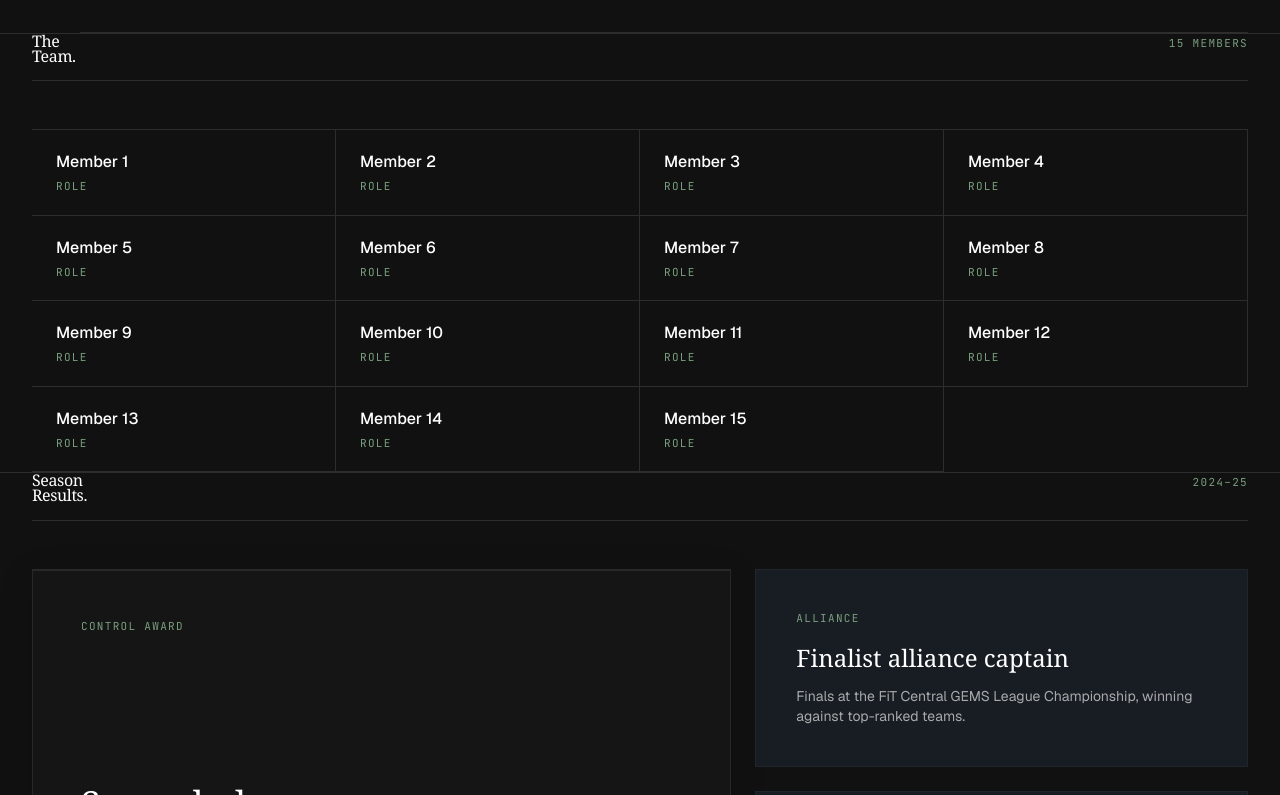
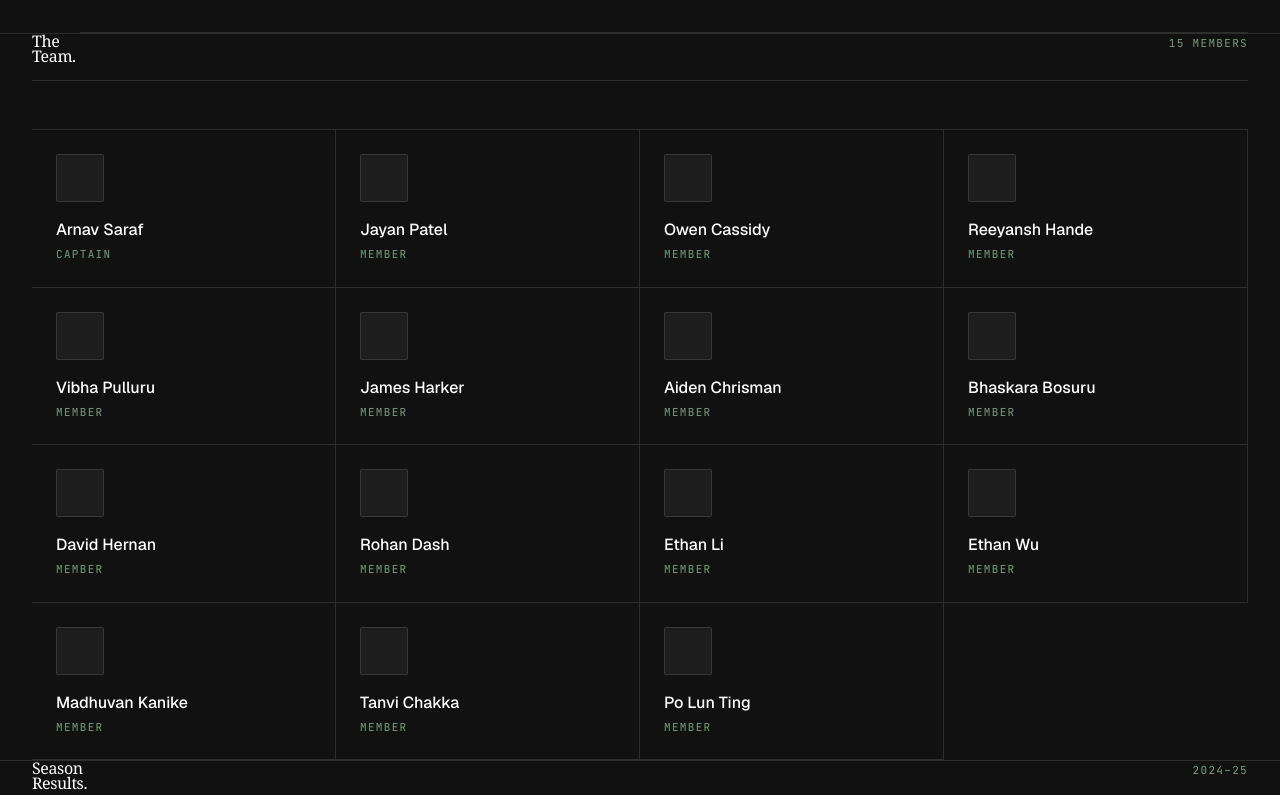
Before and after one commit to WestwoodRobotics/hungamunga, a SvelteKit app: page / in a window 1280 px wide. Shown: the part 2305-3100 px from the top of the page. Built offline with nearby package versions, Linux system fonts and the light colour scheme; a web font is replaced by a local one.

Commit message:
fix: add roster names + image areas

```diff
--- a/src/app.html
+++ b/src/app.html
@@ -8,6 +8,7 @@
 		<link rel="preconnect" href="https://fonts.gstatic.com" crossorigin>
 		<link href="https://fonts.googleapis.com/css2?family=Geist:wght@100..900&family=Instrument+Serif:ital@0;1&family=JetBrains+Mono:wght@400;500;700&display=swap" rel="stylesheet">
 		<link rel="preload" href="/fonts/space-grotesk.woff2" as="font" type="font/woff2" crossorigin>
+		<link rel="icon" href="/favicon.png" type="image/png" />
 		%sveltekit.head%
 	</head>
 	<body data-sveltekit-preload-data="hover">
--- a/src/lib/config.ts
+++ b/src/lib/config.ts
@@ -11,19 +11,19 @@ export interface Member {
 }
 
 export const MEMBERS: Member[] = [
-	{ name: 'Member 1',  role: 'Role', pfp: '' },
-	{ name: 'Member 2',  role: 'Role', pfp: '' },
-	{ name: 'Member 3',  role: 'Role', pfp: '' },
-	{ name: 'Member 4',  role: 'Role', pfp: '' },
-	{ name: 'Member 5',  role: 'Role', pfp: '' },
-	{ name: 'Member 6',  role: 'Role', pfp: '' },
-	{ name: 'Member 7',  role: 'Role', pfp: '' },
-	{ name: 'Member 8',  role: 'Role', pfp: '' },
-	{ name: 'Member 9',  role: 'Role', pfp: '' },
-	{ name: 'Member 10', role: 'Role', pfp: '' },
-	{ name: 'Member 11', role: 'Role', pfp: '' },
-	{ name: 'Member 12', role: 'Role', pfp: '' },
-	{ name: 'Member 13', role: 'Role', pfp: '' },
-	{ name: 'Member 14', role: 'Role', pfp: '' },
-	{ name: 'Member 15', role: 'Role', pfp: '' },
+	{ name: 'Arnav Saraf',  role: 'Captain', pfp: '' },
+	{ name: 'Jayan Patel',  role: 'Member', pfp: '' },
+	{ name: 'Owen Cassidy',  role: 'Member', pfp: '' },
+	{ name: 'Reeyansh Hande',  role: 'Member', pfp: '' },
+	{ name: 'Vibha Pulluru',  role: 'Member', pfp: '' },
+	{ name: 'James Harker',  role: 'Member', pfp: '' },
+	{ name: 'Aiden Chrisman',  role: 'Member', pfp: '' },
+	{ name: 'Bhaskara Bosuru',  role: 'Member', pfp: '' },
+	{ name: 'David Hernan',  role: 'Member', pfp: '' },
+	{ name: 'Rohan Dash', role: 'Member', pfp: '' },
+	{ name: 'Ethan Li', role: 'Member', pfp: '' },
+	{ name: 'Ethan Wu', role: 'Member', pfp: '' },
+	{ name: 'Madhuvan Kanike', role: 'Member', pfp: '' },
+	{ name: 'Tanvi Chakka', role: 'Member', pfp: '' },
+	{ name: 'Po Lun Ting', role: 'Member', pfp: '' },
 ];
--- a/src/routes/+page.svelte
+++ b/src/routes/+page.svelte
@@ -148,11 +148,18 @@
 			<div class="grid grid-cols-2 md:grid-cols-3 lg:grid-cols-4 border-t" style="border-color: var(--color-rule);">
 				{#each MEMBERS as member (member.name)}
 					<div
-						class="py-5 px-6 border-b border-r hover:bg-white/[0.03]"
+						class="py-6 px-6 border-b border-r hover:bg-white/4 flex flex-col gap-4"
 						style="border-color: var(--color-rule); transition: none;"
 					>
-						<span class="block font-sans font-medium text-base text-white">{member.name}</span>
-						<span class="mono-label mt-1 block">{member.role}</span>
+						<div class="w-12 h-12 overflow-hidden" style="border-radius: 2px; background: rgba(255,255,255,0.05); border: 1px solid var(--color-rule);">
+							{#if member.pfp}
+								<img src={member.pfp} alt={member.name} class="w-full h-full object-cover" />
+							{/if}
+						</div>
+						<div>
+							<span class="block font-sans font-medium text-base text-white">{member.name}</span>
+							<span class="mono-label mt-1 block">{member.role}</span>
+						</div>
 					</div>
 				{/each}
 			</div>
```
